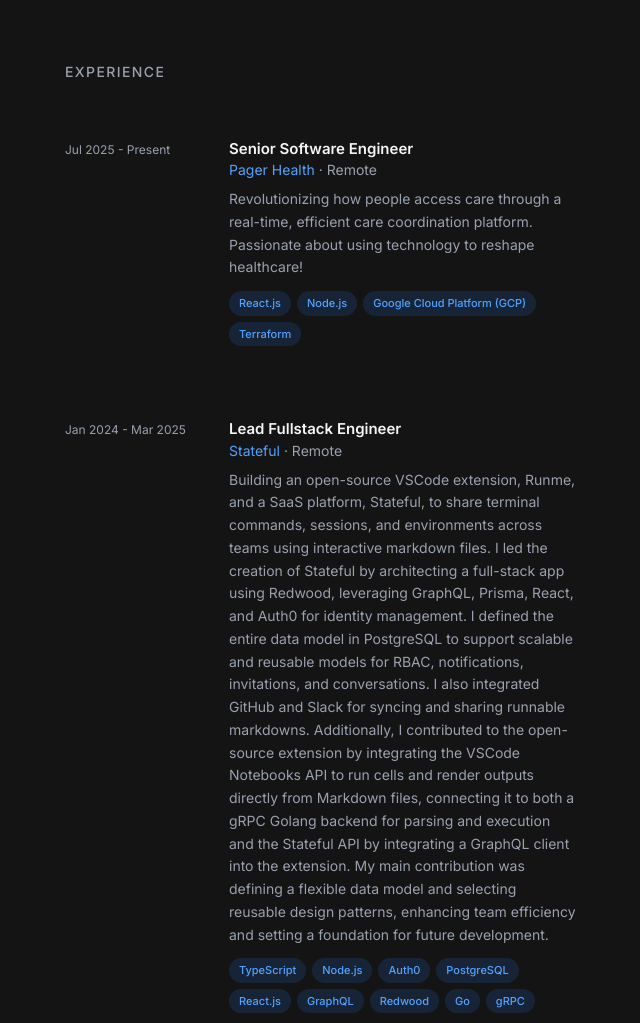
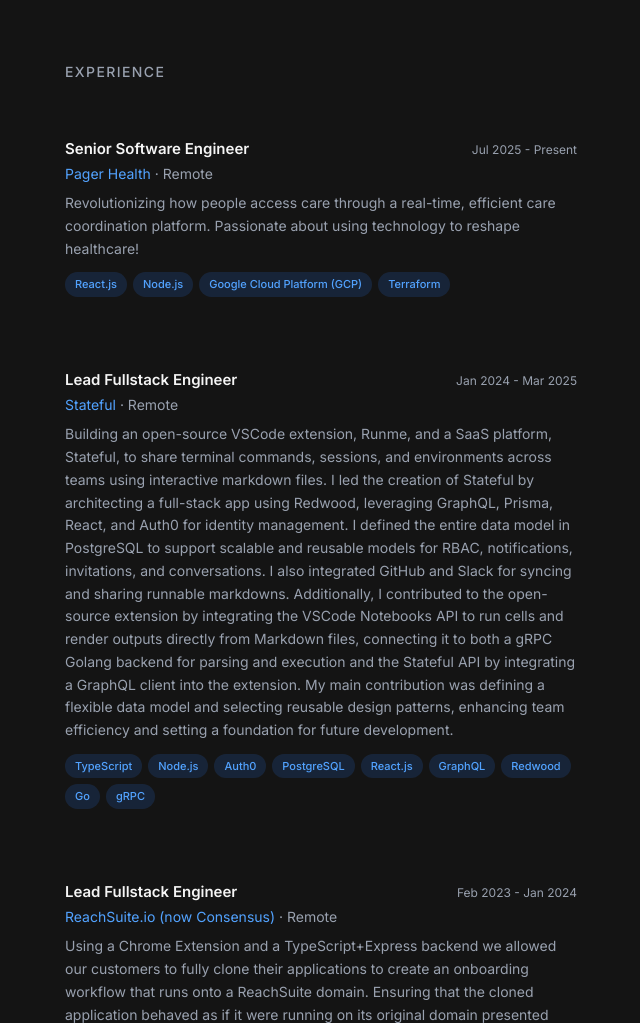
Before and after one commit to peraltafederico/portfolio, an Astro site: page / in a window 1280 px wide. Shown: the part 760-1783 px from the top of the page, without its empty margins (607-1247 px from the left). Built offline with nearby package versions, Linux system fonts and the light colour scheme; Astro itself is replaced by a stand-in of ours.

Commit message:
fix: move period next to job title for better layout

```diff
--- a/src/components/Experience.astro
+++ b/src/components/Experience.astro
@@ -108,14 +108,15 @@ const jobs = [
   </h2>
   <div class="group/list space-y-10">
     {jobs.map((job) => (
-      <div class="grid grid-cols-1 sm:grid-cols-[140px_1fr] gap-1 sm:gap-6 group/item rounded-lg p-4 -mx-4 transition-all duration-200 lg:group-hover/list:opacity-50 lg:hover:!opacity-100 lg:hover:bg-white/[0.03]">
-        <span class="text-xs pt-1 shrink-0 whitespace-nowrap text-gray-500 dark:text-gray-400">
-          {job.period}
-        </span>
-        <div>
+      <div class="group/item rounded-lg p-4 -mx-4 transition-all duration-200 lg:group-hover/list:opacity-50 lg:hover:!opacity-100 lg:hover:bg-white/[0.03]">
+        <div class="flex items-baseline justify-between gap-4 mb-1">
           <h3 class="font-semibold text-[15px] text-neutral-900 dark:text-neutral-100">
             {job.role}
           </h3>
+          <span class="text-xs shrink-0 whitespace-nowrap text-gray-500 dark:text-gray-400">
+            {job.period}
+          </span>
+        </div>
         <p class="text-sm mb-2 text-blue-600 dark:text-blue-400">
           {job.company}{' '}
           <span class="text-gray-500 dark:text-gray-400">&middot; {job.location}</span>
@@ -131,7 +132,6 @@ const jobs = [
           ))}
         </div>
       </div>
-      </div>
     ))}
   </div>
 </section>
```
Lines whose indentation alone changed are shown as unchanged.
